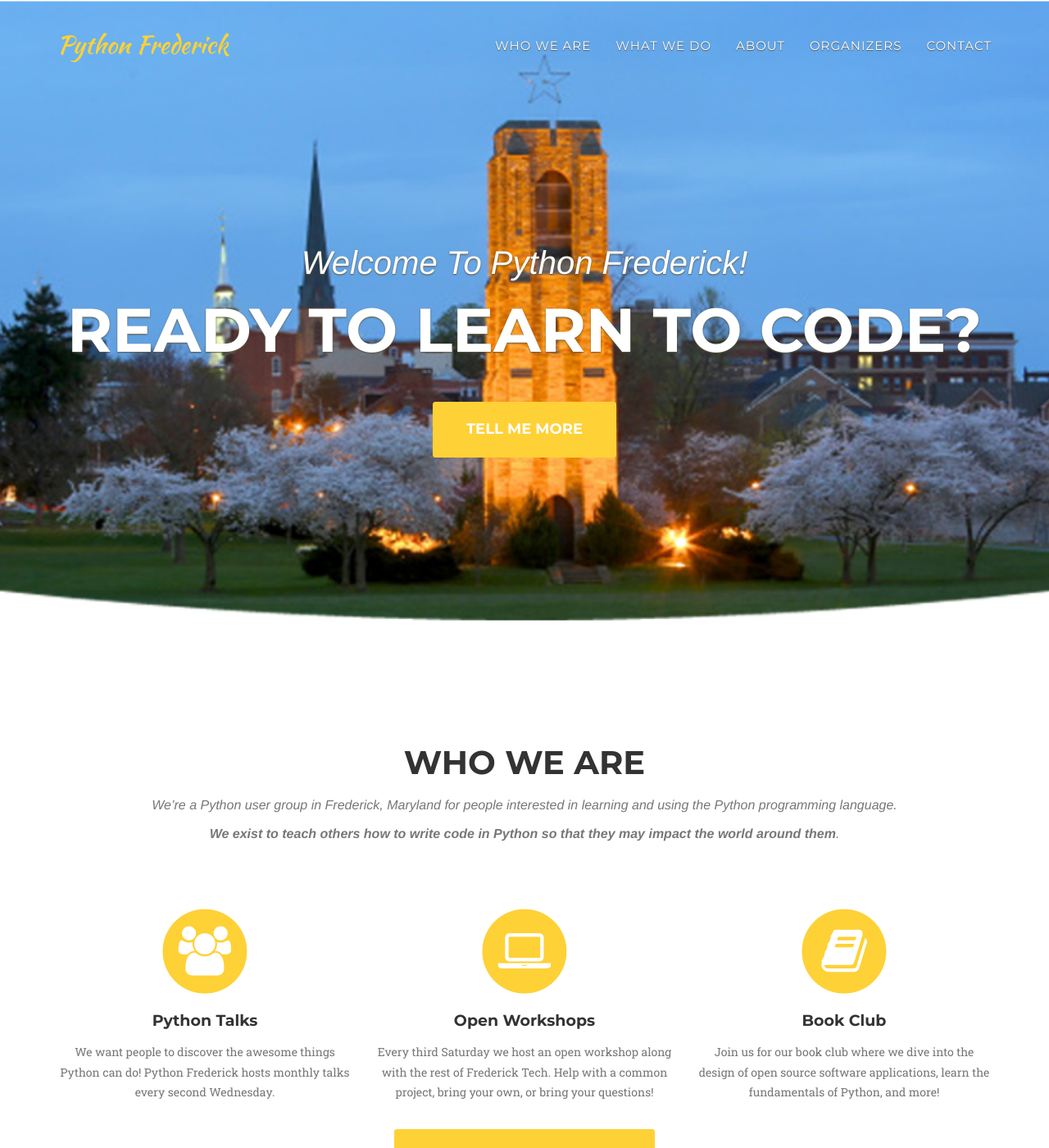
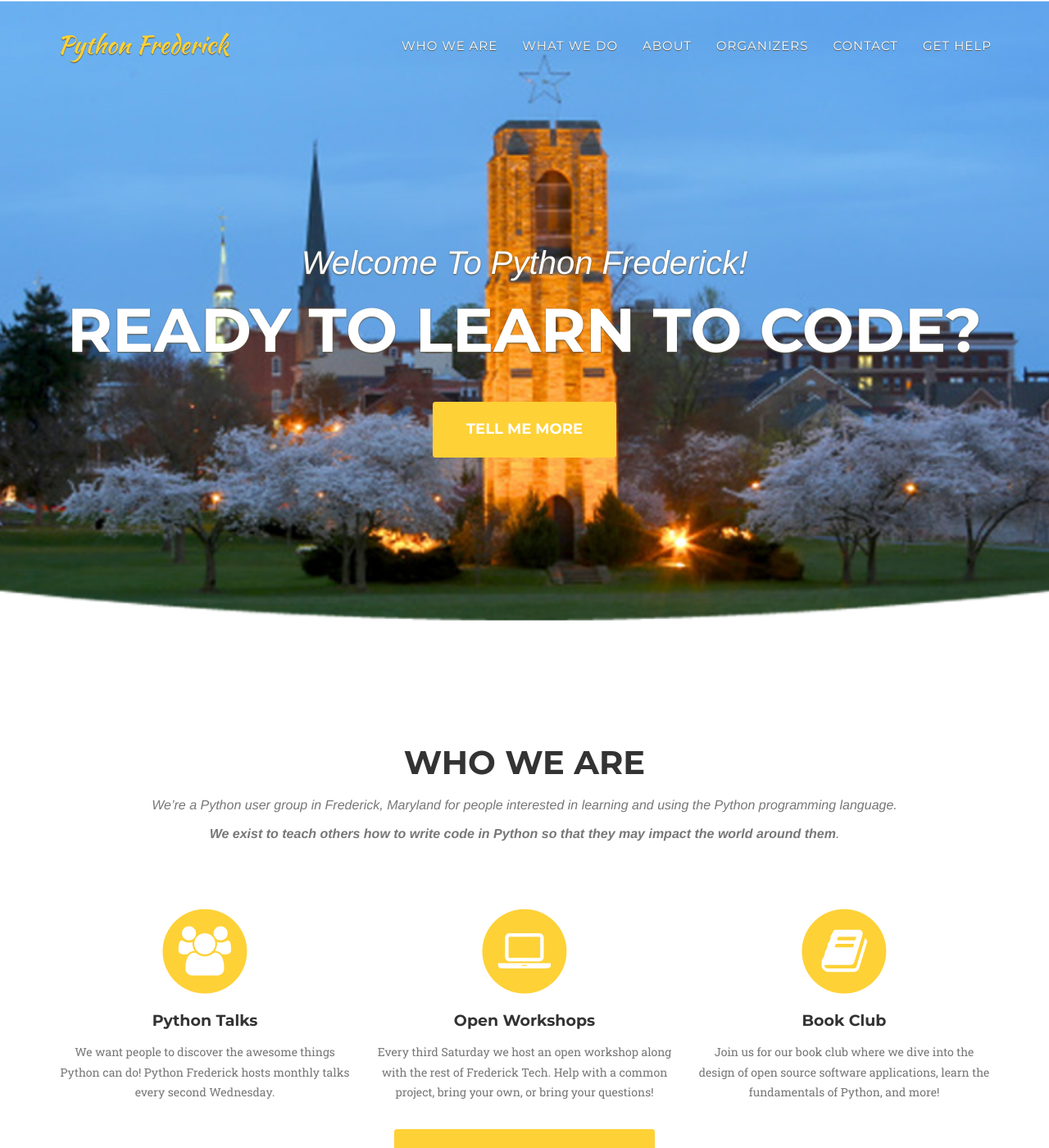
Before and after one commit to python-frederick/python-frederick.github.io, a Jekyll site: the page built from index.html, in a window 1280 px wide and 1400 px high. Shown: the whole window at 82% size. Built offline with Jekyll 4.4.1, drawn with Linux system fonts in a browser that asks for light colours; some web fonts are replaced.

Commit message:
Start the GET HELP page.
For #16

```diff
--- a/_includes/header.html
+++ b/_includes/header.html
@@ -1,47 +1,5 @@
-<!-- Navigation -->
-    <nav class="navbar navbar-default navbar-fixed-top">
-        <div class="container">
-            <!-- Brand and toggle get grouped for better mobile display -->
-            <div class="navbar-header page-scroll">
-                <button type="button" class="navbar-toggle" data-toggle="collapse" data-target="#bs-example-navbar-collapse-1">
-                    <span class="sr-only">Toggle navigation</span>
-                    <span class="icon-bar"></span>
-                    <span class="icon-bar"></span>
-                    <span class="icon-bar"></span>
-                </button>
-                <a class="navbar-brand page-scroll" href="#page-top">{{site.title}}</a>
-            </div>
+{% include navigation.html %}
 
-            <!-- Collect the nav links, forms, and other content for toggling -->
-            <div class="collapse navbar-collapse" id="bs-example-navbar-collapse-1">
-                <ul class="nav navbar-nav navbar-right">
-                    <li class="hidden">
-                        <a href="#page-top"></a>
-                    </li>
-                    <li>
-                        <a class="page-scroll" href="#who">Who We Are</a>
-                    </li>
-                    <li>
-                        <a class="page-scroll" href="#what">What We Do</a>
-                    </li>
-                    <li>
-                        <a class="page-scroll" href="#about">About</a>
-                    </li>
-                    <li>
-                        <a class="page-scroll" href="#team">Organizers</a>
-                    </li>
-                    <li>
-                        <a class="page-scroll" href="#contact">Contact</a>
-                    </li>
-
-                </ul>
-            </div>
-            <!-- /.navbar-collapse -->
-        </div>
-        <!-- /.container-fluid -->
-    </nav>
-
-    <!-- Header -->
 <header>
   <div class="container">
     <div class="intro-text">
@@ -51,8 +9,3 @@
     </div>
   </div>
 </header>
-<!--
-        {% for page in site.pages %}
-          {% if page.title %}<a class="page-link" href="{{ page.url | prepend: site.baseurl }}">{{ page.title }}</a>{% endif %}
-        {% endfor %}
- -->
--- /dev/null
+++ b/_includes/navigation.html
@@ -0,0 +1,63 @@
+<nav class="navbar navbar-default navbar-fixed-top">
+  <div class="container">
+    <div class="navbar-header page-scroll">
+      <button type="button" class="navbar-toggle" data-toggle="collapse" data-target="#bs-example-navbar-collapse-1">
+        <span class="sr-only">Toggle navigation</span>
+        <span class="icon-bar"></span>
+        <span class="icon-bar"></span>
+        <span class="icon-bar"></span>
+      </button>
+      {% if page.url == "/" %}
+        <a class="navbar-brand page-scroll" href="#page-top">{{site.title}}</a>
+      {% else %}
+        <a class="navbar-brand page-scroll" href="{{ site.baseurl }}{% link index.html %}">{{site.title}}</a>
+      {% endif %}
+    </div>
+
+    <div class="collapse navbar-collapse" id="bs-example-navbar-collapse-1">
+      <ul class="nav navbar-nav navbar-right">
+        <li class="hidden">
+          {% if page.url == "/" %}
+            <a href="#page-top"></a>
+          {% else %}
+            <a class="page-scroll" href="{{ site.baseurl }}{% link index.html %}"></a>
+          {% endif %}
+        </li>
+        <li>
+          {% if page.url == "/" %}
+            <a class="page-scroll" href="#who">Who We Are</a>
+          {% else %}
+            <a class="page-scroll" href="{{ site.baseurl }}{% link index.html %}#who">Who We Are</a>
+          {% endif %}
+        </li>
+        <li>
+          {% if page.url == "/" %}
+            <a class="page-scroll" href="#what">What We Do</a>
+          {% else %}
+            <a class="page-scroll" href="{{ site.baseurl }}{% link index.html %}#what">What We Do</a>
+          {% endif %}
+        </li>
+        <li>
+          {% if page.url == "/" %}
+            <a class="page-scroll" href="#about">About</a>
+          {% else %}
+            <a class="page-scroll" href="{{ site.baseurl }}{% link index.html %}#about">About</a>
+          {% endif %}
+        </li>
+        <li>
+          {% if page.url == "/" %}
+            <a class="page-scroll" href="#team">Organizers</a>
+          {% else %}
+            <a class="page-scroll" href="{{ site.baseurl }}{% link index.html %}#team">Organizers</a>
+          {% endif %}
+        </li>
+        <li>
+          <a class="page-scroll" href="#contact">Contact</a>
+        </li>
+        <li>
+          <a class="page-scroll" href="{{ site.baseurl }}{% link get-help.html %}">Get Help</a>
+        </li>
+      </ul>
+    </div>
+  </div>
+</nav>
--- /dev/null
+++ b/get-help.html
@@ -0,0 +1,3 @@
+---
+layout: resources
+---
```
Also changed, not shown: _includes/css/agency.css (+8 -0 lines), _includes/resources.html (added, +28 -0 lines), _layouts/resources.html (added, +27 -0 lines), img/header-resources-bg.jpg (added). Lines whose indentation alone changed are shown as unchanged.
